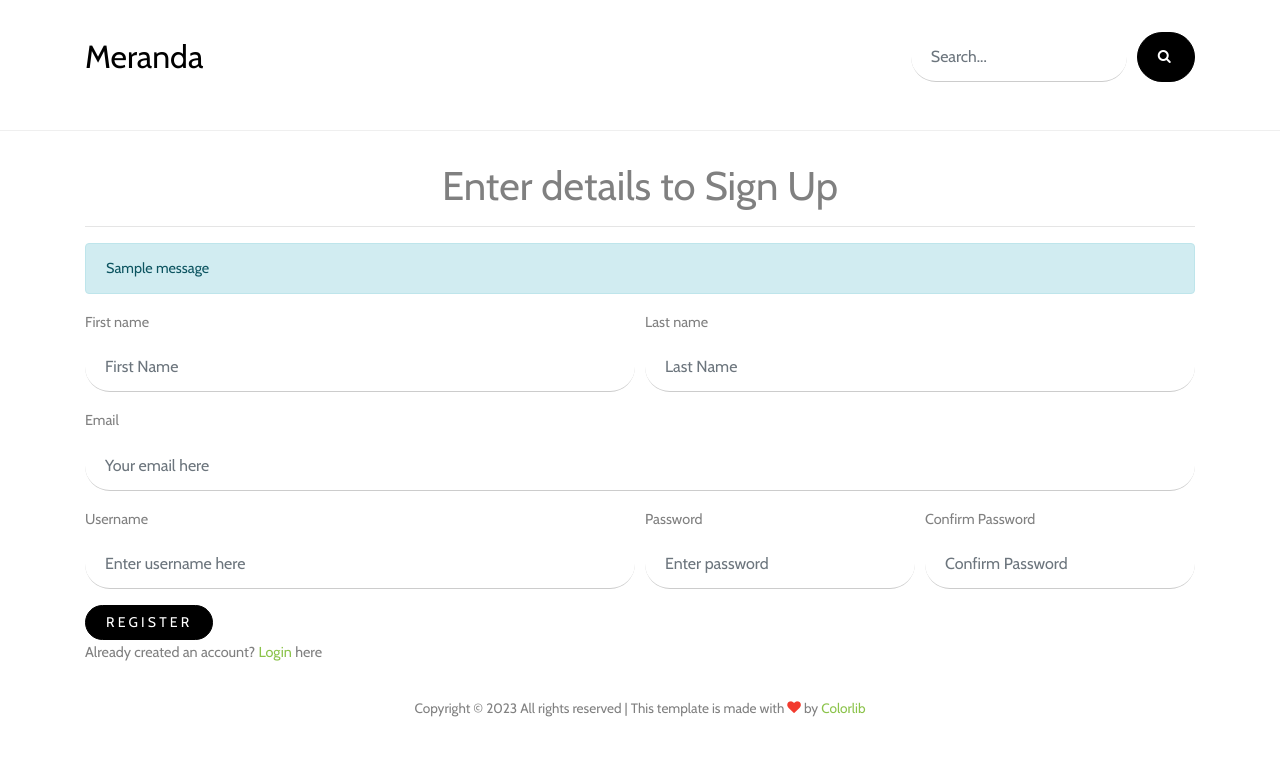
After one commit to asherthisside/1030Django, a Django app: page /signup in a window 1280 px wide. The commit adds this page. Shown: the top 767 px of the page. Run offline with Django 4.2, Linux system fonts and the light colour scheme; one stand-in notice (Sample message) is shown; some libraries are stand-ins or nearby versions; some web fonts are replaced.

Commit message:
User authorization and authentication for the blog website is completed

```diff
--- a/Projects/Blog Website/blog_site/settings.py
+++ b/Projects/Blog Website/blog_site/settings.py
@@ -113,6 +113,8 @@ USE_I18N = True
 
 USE_TZ = True
 
+LOGIN_URL = '/login'
+
 MEDIA_ROOT = os.path.join(BASE_DIR/'uploads')
 MEDIA_URL = '/uploads/'
 
--- a/Projects/Blog Website/blogs/urls.py
+++ b/Projects/Blog Website/blogs/urls.py
@@ -3,5 +3,8 @@ from . import views
 
 urlpatterns = [
     path('', views.index, name='home'),
-    path('post/<int:id>', views.single)
+    path('post/<int:id>', views.single),
+    path('signup', views.signup),
+    path('login', views.login),
+    path('logout', views.logout),
 ]
--- a/Projects/Blog Website/blogs/views.py
+++ b/Projects/Blog Website/blogs/views.py
@@ -1,7 +1,12 @@
-from django.shortcuts import render
+from django.shortcuts import render, redirect
 from .models import Category, Blog
+from django.contrib.auth.models import User
+from django.contrib.auth.decorators import login_required
+from django.contrib import messages
+from django.contrib import auth
+# Create your views here.
 
-# Create your views here.
+@login_required(login_url='/login')
 def index(request):
     categories = Category.objects.all()
     blogs = Blog.objects.all()
@@ -11,6 +16,7 @@ def index(request):
     }
     return render(request, 'index.html', context)
 
+@login_required(login_url='/login')
 def single(request, id):
     blog = Blog.objects.get(id=id)
     categories = Category.objects.all()
@@ -19,3 +25,74 @@ def single(request, id):
         'blog': blog
         }
     return render(request, 'blog-single.html', context)
+
+def signup(request):
+    # request POST
+    if request.method == 'POST':
+        # Data collect from the form
+        fname = request.POST['fname']
+        lname = request.POST['lname']
+        email = request.POST['email']
+        uname = request.POST['uname']
+        pswd1 = request.POST['password1']
+        pswd2 = request.POST['password2']
+
+        # validations
+            # Password should match
+        if pswd1 == pswd2:
+            # Username should be unique
+            if User.objects.filter(username=uname).exists():
+                # send a message that username already exists
+                messages.error(request, "Username already exists")
+                # Redirect to same page
+                return redirect("/signup")
+
+            elif User.objects.filter(email=email).exists():
+                # Send a message that email is already in use
+                messages.error(request, "Email is already in use")
+                # Redirect to same page
+                return redirect("/signup")
+
+            else:
+                User.objects.create_user(first_name=fname, last_name=lname, email=email, username=uname, password=pswd1)
+                # Success message: Sign up successful
+                messages.success(request, "Account Created successfully")
+
+                # redirect to login page
+                return redirect("/login")
+
+            # Mail ID should not be in use
+
+            # Create User
+
+        else:
+            # Message: Password not matching
+            messages.error(request, "Passwords do not match")
+            # Redirect to same page
+            return redirect("/signup")
+
+    return render(request, 'signup.html')
+
+def login(request):
+    if request.method == 'POST':
+        # Data collect from the form
+        uname = request.POST['uname']
+        pswd= request.POST['password']
+
+        # Authenticate the user whether it exists or not
+        user = auth.authenticate(request, username=uname, password=pswd)
+
+        if user is not None:
+            auth.login(request, user=user)
+            messages.success(request, "Log in successful")
+            return redirect("/")
+        else:
+            messages.error(request, "Invalid credentials. Please try again.")
+            return redirect("/login")
+    else:
+        return render(request, 'login.html')
+
+def logout(request):
+    messages.success(request, "Logged out Successfully")
+    auth.logout(request)
+    return redirect("/login")
--- a/Projects/Blog Website/templates/base.html
+++ b/Projects/Blog Website/templates/base.html
@@ -61,11 +61,11 @@
                                 class="icon-menu h3"></span></a>
 
                     </div>
-                    <div class="col-12 col-lg-6 ml-auto d-flex">
-                        <div class="ml-md-auto top-social d-none d-lg-inline-block">
-                            <a href="#" class="d-inline-block p-3"><span class="icon-facebook"></span></a>
-                            <a href="#" class="d-inline-block p-3"><span class="icon-twitter"></span></a>
-                            <a href="#" class="d-inline-block p-3"><span class="icon-instagram"></span></a>
+                    <div class="col-12 col-lg-6 ml-auto d-flex align-center">
+                        <div class="ml-md-auto">
+                            {% if request.user.is_authenticated %}
+                            <a href="/logout" class="btn btn-primary">Logout</a>
+                            {% endif %}
                         </div>
                         <form action="#" class="search-form d-inline-block">
 
--- /dev/null
+++ b/Projects/Blog Website/templates/signup.html
@@ -0,0 +1,54 @@
+{% extends 'base.html' %}
+{% load static %}
+
+
+{% block 'content' %}
+
+<div class="container mt-5">
+    <h1 class="text-center display-5">Enter details to Sign Up</h1>
+    <hr class="divider">
+    </hr>
+    {% for message in messages %}
+    <div class="alert alert-info" role="alert">
+        {{ message }}
+    </div>
+    {% endfor %}
+    <form method="POST">
+        {% csrf_token %}
+        <div class="form-row">
+
+            <div class="form-group col-md-6">
+                <label for="inputEmail4">First name</label>
+                <input type="text" class="form-control" id="inputEmail4" placeholder="First Name" name="fname">
+            </div>
+            <div class="form-group col-md-6">
+                <label for="inputPassword4">Last name</label>
+                <input type="text" class="form-control" id="inputPassword4" placeholder="Last Name" name="lname">
+            </div>
+        </div>
+        <div class="form-group">
+            <label for="inputAddress">Email</label>
+            <input type="Email" class="form-control" id="inputAddress" placeholder="Your email here" name="email">
+        </div>
+        <div class="form-row">
+            <div class="form-group col-md-6">
+                <label for="inputCity">Username</label>
+                <input type="text" class="form-control" placeholder="Enter username here" id="inputCity" name="uname">
+            </div>
+            <div class="form-group col-md-3">
+                <label for="inputState">Password</label>
+                <input type="password" placeholder="Enter password" class="form-control" name="password1" id="">
+            </div>
+            <div class="form-group col-md-3">
+                <label for="inputState">Confirm Password</label>
+                <input type="password" placeholder="Confirm Password" class="form-control" name="password2" id="">
+            </div>
+        </div>
+        <button type="submit" class="btn btn-primary">Register</button>
+        <div>
+            Already created an account? <a href="/login">Login</a> here
+        </div>
+    </form>
+</div>
+
+{% endblock %}
```
Also changed, not shown: Projects/Blog Website/templates/index.html (+10 -0 lines), Projects/Blog Website/templates/login.html (added, +36 -0 lines), Projects/Blog Website/db.sqlite3.
